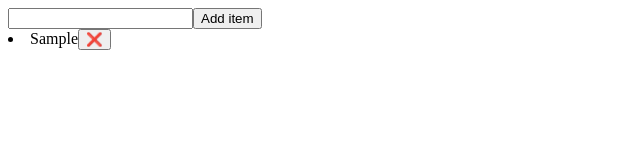
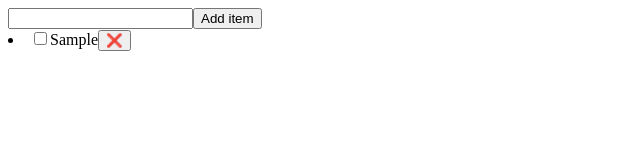
Before and after one commit to osamaarwadi/ejari-assessment, a React (Vite) app: page / in a window 1280 px wide. Both pictures are taken after typing "Sample" into the empty fields and a click on the button "Add item". Shown: the top 160 px of the page, without its empty margins (0-640 px from the left). Built offline with nearby package versions, Linux system fonts and the light colour scheme.

Commit message:
initial 'mark as completed' feature

```diff
--- a/src/ToDoList.tsx
+++ b/src/ToDoList.tsx
@@ -2,14 +2,20 @@ import { useState, useEffect } from 'react';
 
 const ToDoList: React.FC = () => {
 
-    const [items, setItems] = useState<string[]>(() => {
+    interface Item {
+        text: string;
+        isCompleted: boolean;
+    }
+
+    const [items, setItems] = useState<Item[]>(() => {
         return JSON.parse(localStorage.getItem('items') || '[]');
     });
 
     const addItem = (): void => {
-        const newItem: string = (document.getElementById("itemTextBox") as HTMLInputElement).value;
-        if (newItem !== "") {
-            setItems(i => [...i, newItem]);
+        const newItem: Item = { text: (document.getElementById("itemTextBox") as HTMLInputElement).value,
+                                isCompleted: false };
+        if (newItem.text !== "") {
+            setItems(prevItems => [...prevItems, newItem]);
         }
         else {
             console.log("Please enter a task.");
@@ -25,6 +31,14 @@ const ToDoList: React.FC = () => {
         setItems(items.filter((_, i) => i !== index));
     }
 
+    const toggleCompletion = (index: number): void => {
+        setItems(prevItems =>
+            prevItems.map((item, i) =>
+              i === index ? { ...item, isCompleted: !item.isCompleted } : item
+            )
+          );
+    }
+
     return (
     <div>
         <div>
@@ -32,9 +46,14 @@ const ToDoList: React.FC = () => {
             <button onClick={addItem}>Add item</button>
         </div>
         <div>
-            {items.map((item, index) =>
+            {items.map((item: Item, index: number) =>
                 <li key={index}>
-                    {item}
+                    <input
+                        type="checkbox"
+                        checked={item.isCompleted}
+                        onChange={() => toggleCompletion(index)}
+                    />
+                    <span>{item.text}</span>
                     <button onClick={() => deleteItem(index)}>❌</button>
                 </li>
 
```
